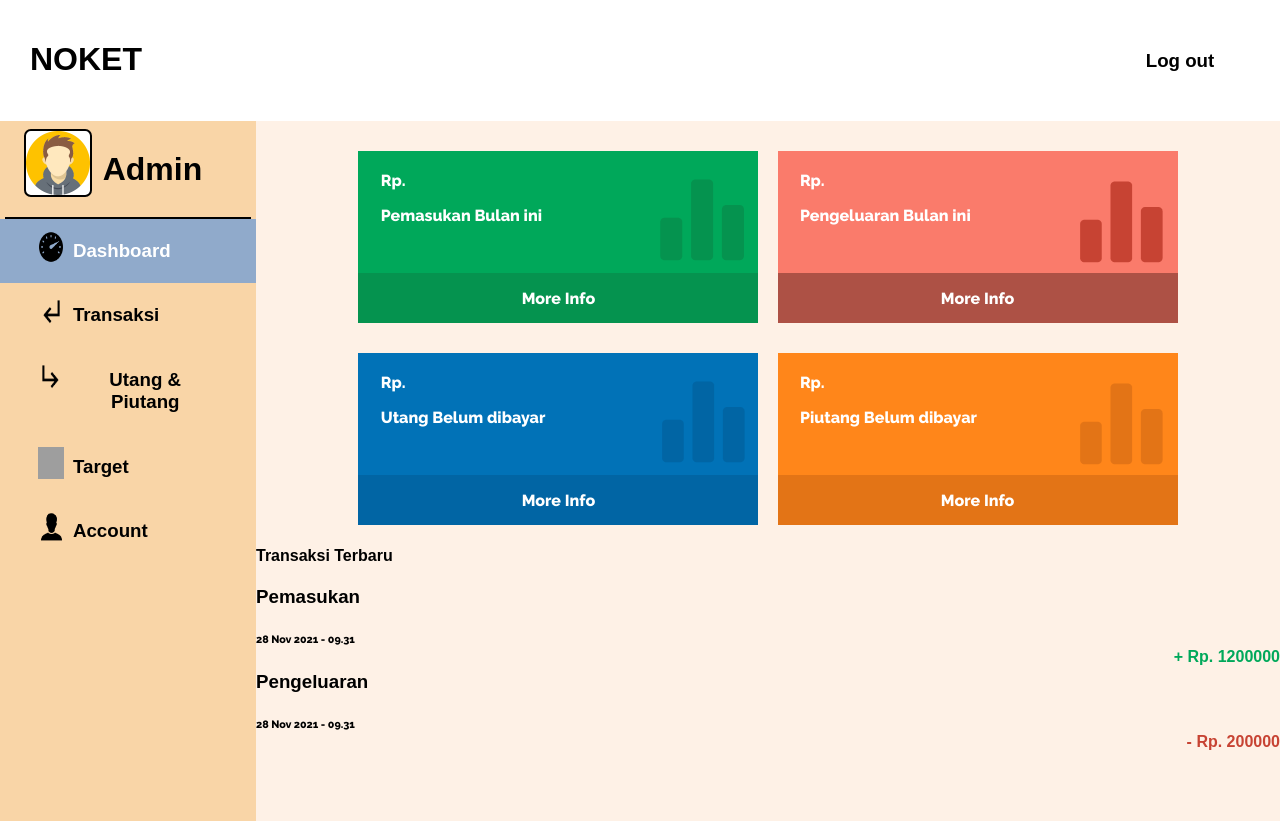
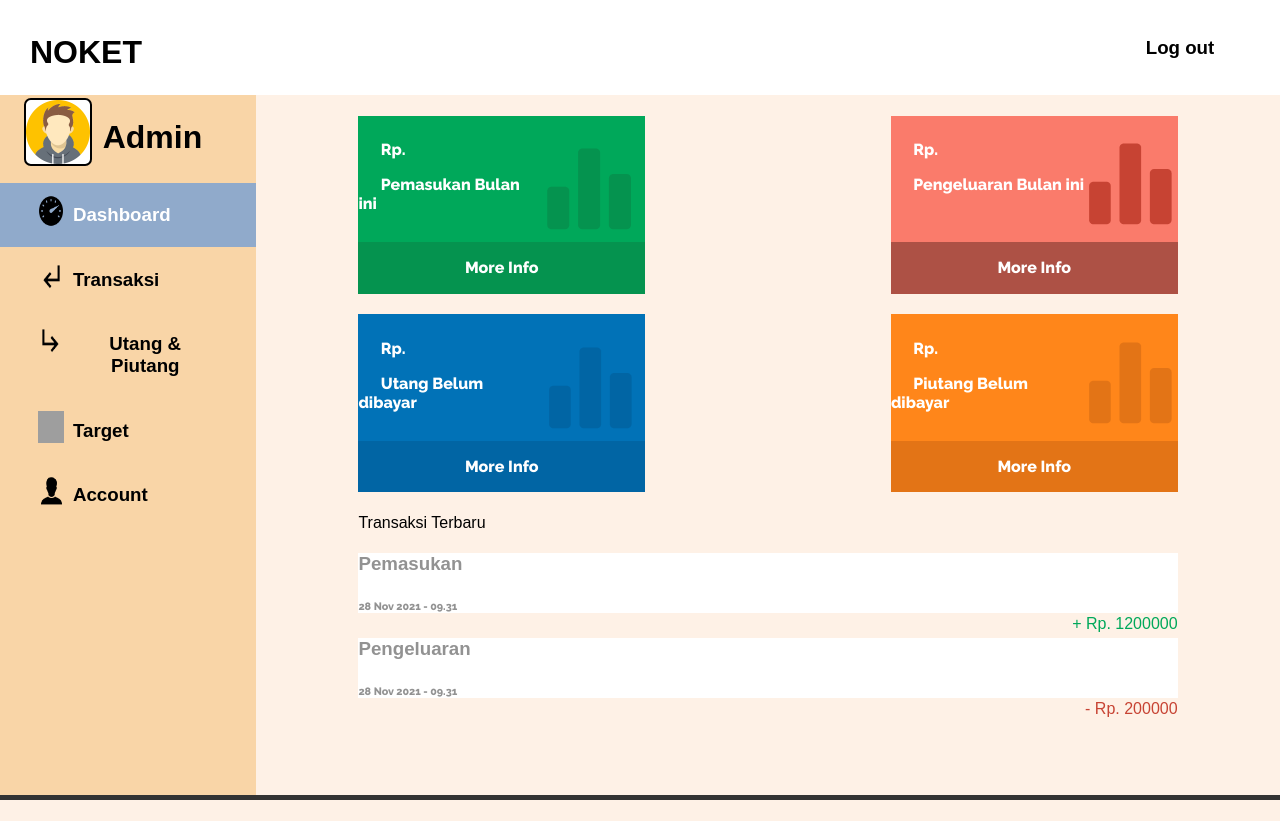
Before and after one commit to 19523197/NOKET, a PHP site: page /mainPage.html in a window 1280 px wide. After the commit the page ends 800 px from the top, so only its background shows below. Run offline with PHP 8.4, Linux system fonts and the light colour scheme; grey boxes are pictures that could not be loaded.

Commit message:
Update mainPage.css

```diff
--- a/css/mainPage.css
+++ b/css/mainPage.css
@@ -33,7 +33,7 @@
    color: black;
    float: left;
    text-align: left;
-   margin-top: 20px;
+   margin-top: 1%;
    margin-left: 30px;
  }
 
@@ -61,7 +61,7 @@
 
  .navbarMenu a {
    display:block;
-   padding:15px;
+   padding:1%;
    text-decoration:none;
    background-color:#fff;
    color:black;
@@ -88,8 +88,9 @@
     display: flex;
     margin: auto;
     text-align: center;
-    padding: 3%;
-    border-bottom: 2px solid black;
+    padding: 1%;
+    margin-bottom: 1%;
+    border-bottom: px solid black;
 }
 
 .sidebar-item-container{
@@ -216,7 +217,7 @@
 #content-card{
     width: 80%;
     height: auto;
-    background-color: FEF1E6;
+    background-color: #FEF1E6;
 	font-family: Raleway;
 }
 
@@ -224,14 +225,14 @@
 	width: 80%;
 	margin: auto;
 	display: flex;
-	margin-top: 30px;
+	margin-top: 2%;
 	color: #fff;
 
 }
 
 .hijau{
-	width: 400px;
-	padding-top: 20px;
+	width: 35%;
+	padding-top: 3%;
 	height: auto;
 	background-color: #00A85A;
 }
@@ -241,8 +242,8 @@
 }
 
 .merah{
-	width: 400px;
-	padding-top: 20px;
+	width: 35%;
+	padding-top: 3%;
 	height: auto;
 	background-color: #fa7b6b;
 	margin-left: auto;
@@ -250,8 +251,8 @@
 
 .merah img{
 	float: right;
-	margin-right: 15px;
-	margin-top: 10px;
+	margin-right: 2%;
+	margin-top: 1%;
 }
 
 .InfoAtas{
@@ -268,18 +269,18 @@
 }
 
 .hInfo{
-	width: 400px;
-	height: 35px;
+	width: 35%;
+	height: auto;
 	background-color: #05934F;
-	padding-bottom: 15px;
+	padding-bottom: 2%;
 }
 
 .mInfo{
-	width: 400px;
-	height: 35px;
+	width: 35%;
+	height: auto;
 	background-color: #ad5145;
 	margin-left: auto;
-	padding-bottom: 15px;
+	padding-bottom: 2%;
 }
 
 /**********************Batas Atas dan Bawah********************/
@@ -288,13 +289,13 @@
 	width: 80%;
 	margin: auto;
 	display: flex;
-	margin-top: 30px;
+	margin-top: 2%;
 	color: #fff;
 }
 
 .biru{
-	width: 400px;
-	padding-top: 20px;
+	width: 35%;
+	padding-top: 3%;
 	height: auto;
 	background-color: #0172B7;
 }
@@ -304,8 +305,8 @@
 }
 
 .oren{
-	width: 400px;
-	padding-top: 20px;
+	width: 35%;
+	padding-top: 3%;
 	height: auto;
 	background-color: #FF861A;
 	margin-left: auto;
@@ -313,8 +314,8 @@
 
 .oren img{
 	float: right;
-	margin-right: 15px;
-	margin-top: 10px;
+	margin-right: 2%;
+	margin-top: 1%;
 }
 
 .InfoBawah{
@@ -331,40 +332,51 @@
 }
 
 .bInfo{
-	width: 400px;
-	height: 35px;
+	width: 35%;
+	height: auto;
 	background-color: #0165A4;
-	padding-bottom: 15px;
+	padding-bottom: 2%;
 }
 
 .oInfo{
-	width: 400px;
-	height: 35px;
+	width: 35%;
+	height: auto;
 	background-color: #E37416;
 	margin-left: auto;
-	padding-bottom: 15px;
+	padding-bottom: 2%;
 }
 
-.laporan{
-	width: 80%;
-	margin: auto;
-	margin-top: 75px;
-	background-color: FFB085;
-	color: white;
+.Transaksi h4{
+    margin-left: 10%;
+    font-weight: lighter ;
 }
 
-.table{
-	width: 80%;
-	margin: auto;
-	margin-top: 30px;
-	padding: auto;
-	float: auto;
+/**********************Transaksi Terbaru********************/
 
+.pemasukan{
+    background-color: #FFF;
+    width: 80%;
+    margin: auto;
+    height: auto;
+    margin-bottom: ;
 }
-
-th, td {
-	text-align: center;
-	padding-left: auto;
+.pemasukan h3{
+    color: #929292;
+}
+.pemasukan h6{
+    color: #929292;
+}
+.pengeluaran{
+    background-color: #FFF;
+    width: 80%;
+    margin: auto;
+    height: auto;
+}
+.pengeluaran h3{
+    color: #929292;
+}
+.pengeluaran h6{
+    color: #929292;
 }
 
 #footer{
@@ -374,5 +386,9 @@
       color: #fff;
       position: absolute;
       margin: auto;
+      text-align: center;
 	  font-family: Work-Sans;
      }
+#footer h4{
+    font-weight: lighter;
+}
```
